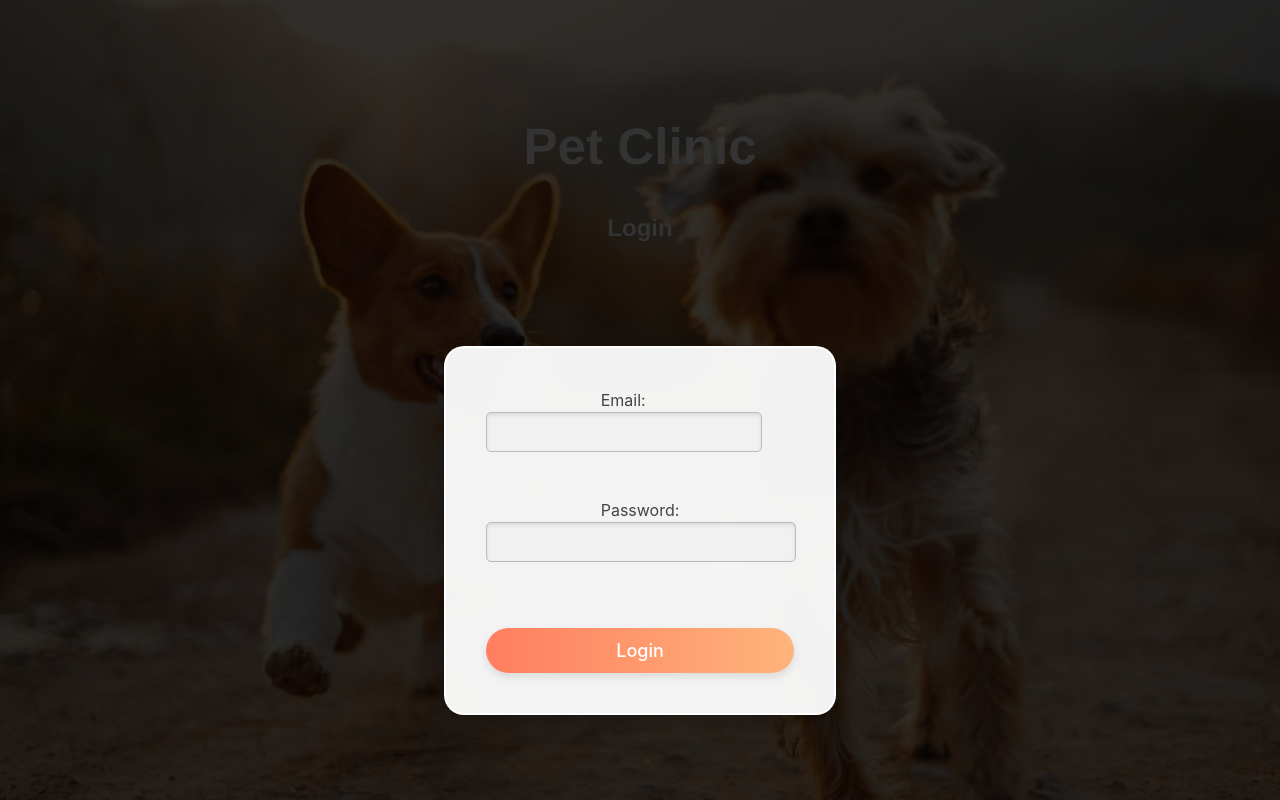
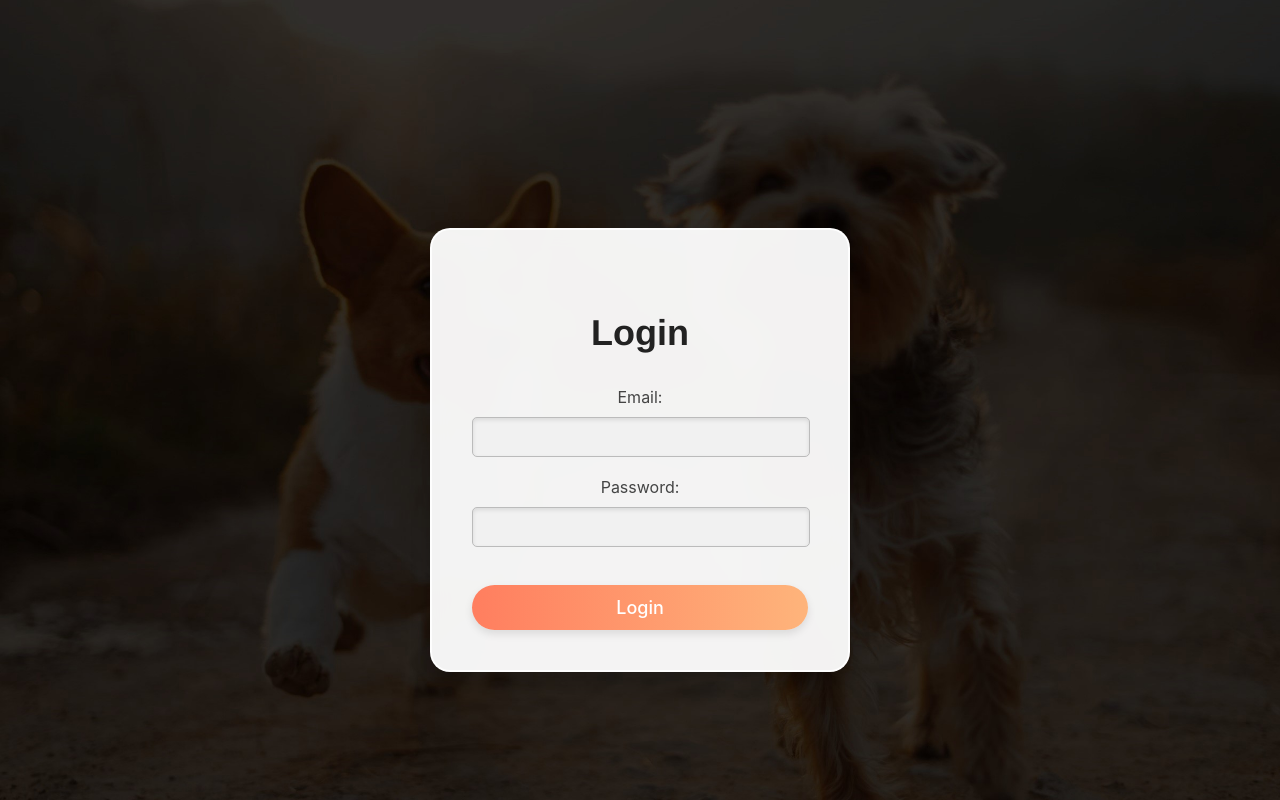
Before and after one commit to gfa-cc-after/Avengers_PET_Clinic, a React (Vite) app in the folder Pet-Clinic-Frontend/: page /login in a window 1280 px wide. Built offline with nearby package versions, Linux system fonts and the light colour scheme.

Commit message:
adjusted the css of login and registration, changed also the tsx a bit, unified the titles

```diff
--- a/Pet-Clinic-Frontend/src/pages/Login.css
+++ b/Pet-Clinic-Frontend/src/pages/Login.css
@@ -16,25 +16,18 @@
   margin: auto; /* Center the form */
   margin-top: 100px; /* Space from top */
   backdrop-filter: blur(12px); /* Blurring background behind form */
+  color: #333; /* Ensuring text is visible */
 }
 
-h1, h2 {
-  color: #333; /* Darker color for better readability */
+.rf-title {
+  font-size: 36px; /* Slightly smaller font size */
+  margin-bottom: 25px; /* Space below title */
+  color: #222; /* Darker color for better readability */
   font-family: 'Helvetica', sans-serif; /* Change font family */
 }
 
-h2 {
-  margin-bottom: 20px; /* Space below h2 */
-}
-
-.inputGroup {
-  display: flex;
-  flex-direction: column;
-  align-items: flex-start;
-  margin-bottom: 20px; /* Space below input groups */
-}
-
 .label {
+  display: block;
   font-size: 16px; /* Consistent font size */
   color: #444; /* Dark grey color */
   margin-bottom: 8px; /* Space below labels */
@@ -43,6 +36,7 @@ h2 {
 .input {
   font-size: 16px; /* Consistent font size */
   padding: 10px; /* More padding */
+  margin-bottom: 18px; /* Space below inputs */
   width: calc(100% - 20px); /* Full width minus padding */
   border: 1px solid #bbb; /* Light border */
   border-radius: 5px; /* Rounded corners */
@@ -50,7 +44,7 @@ h2 {
   box-shadow: inset 0 2px 4px rgba(0, 0, 0, 0.1); /* Inner shadow */
 }
 
-.loginButton {
+.btn {
   color: #fff;
   background: linear-gradient(to right, #ff7e5f, #feb47b); /* Gradient color for button */
   border: none; /* Remove border */
@@ -64,7 +58,7 @@ h2 {
   width: 100%; /* Full width button */
 }
 
-.loginButton:hover {
+.btn:hover {
   background: linear-gradient(to right, #feb47b, #ff7e5f); /* Reverse gradient on hover */
   transform: scale(1.05); /* Slightly enlarge on hover */
 }
--- a/Pet-Clinic-Frontend/src/pages/Login.tsx
+++ b/Pet-Clinic-Frontend/src/pages/Login.tsx
@@ -1,7 +1,6 @@
 import { useState } from 'react'
 import { useNavigate } from 'react-router-dom';  // must be install by command: npm list react-router-dom
 import './Login.css';
-
 
 const Login = () => {
   const [email, setemail] = useState("")
@@ -58,40 +57,31 @@ const Login = () => {
     sendToBackend(email, password);
   };
 
-
-
   return (
-    <>
-      <h1>Pet Clinic</h1>
-      <h2>Login</h2>
-      <div className="formDiv">
-        <form className='form' onSubmit={handleSubmit}>
+    <div>
+      <form className='formDiv' onSubmit={handleSubmit}>
+        <h3 className='rf-title'>Login</h3>
         {error && <div className="error-message">{error}</div>}
-          <div className='inputGroup'>
-            <label className='label'> Email:
-              <input className='input'
+        <label className='label'>Email:</label>
+        <input
+          className='input'
           type='text'
           name='email'
           value={email}
           onChange={(event) => setemail(event.target.value)}
         />
-            </label>
-          </div>
-          <div className='inputGroup'>
-            <label className='label'>Password:
-              <input className='input'
+        <label className='label'>Password:</label>
+        <input
+          className='input'
           type='password'
           name='password'
           value={password}
           onChange={(event) => setPassword(event.target.value)}
         />
-            </label>
-          </div>
-          <button className='loginButton' type="submit">Login</button>
+        <button className='btn' type="submit">Login</button>
       </form>
     </div>
-    </>
   );
 };
 
-export default Login
+export default Login;
```
Lines whose indentation alone changed are shown as unchanged.
